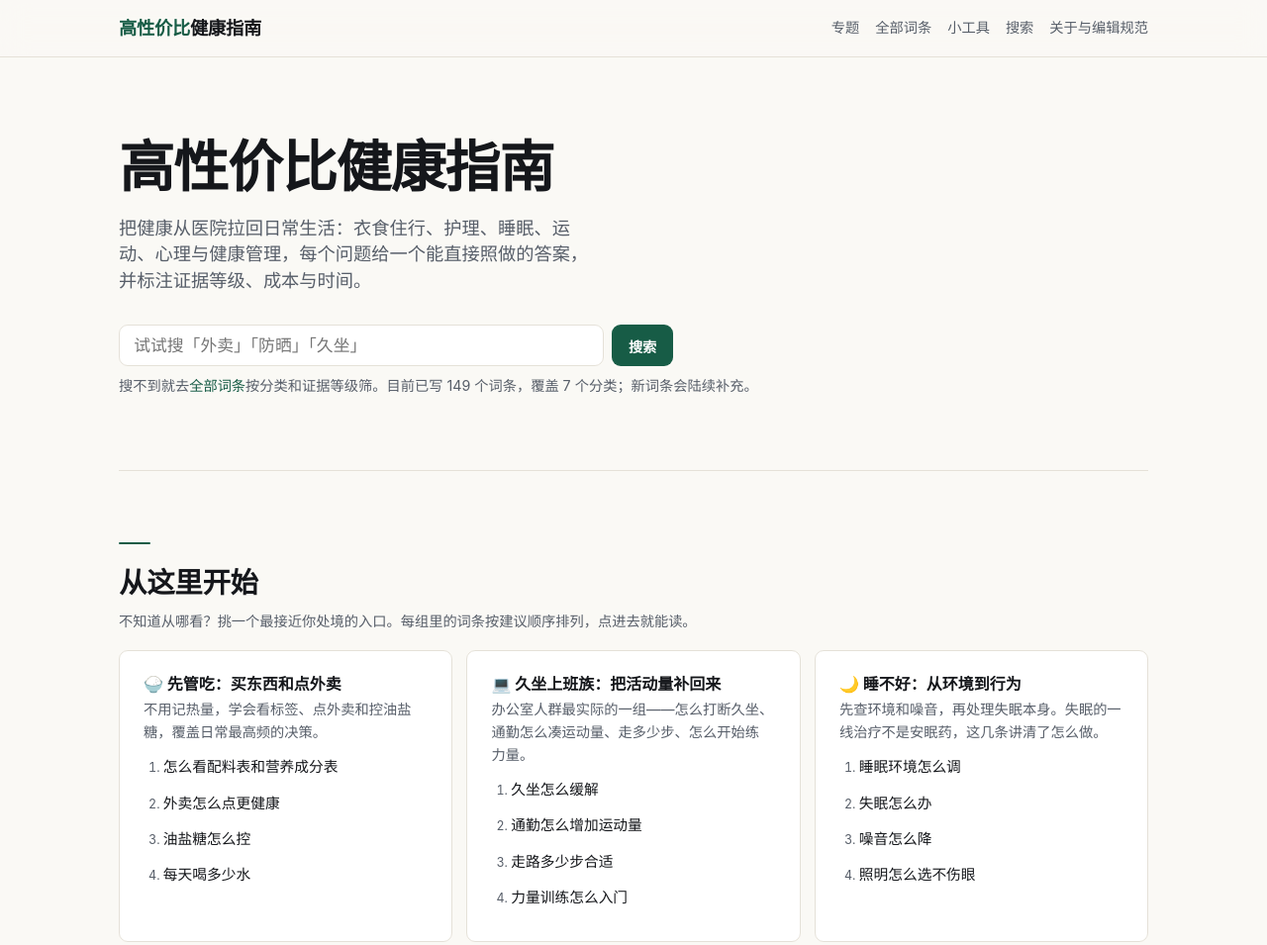
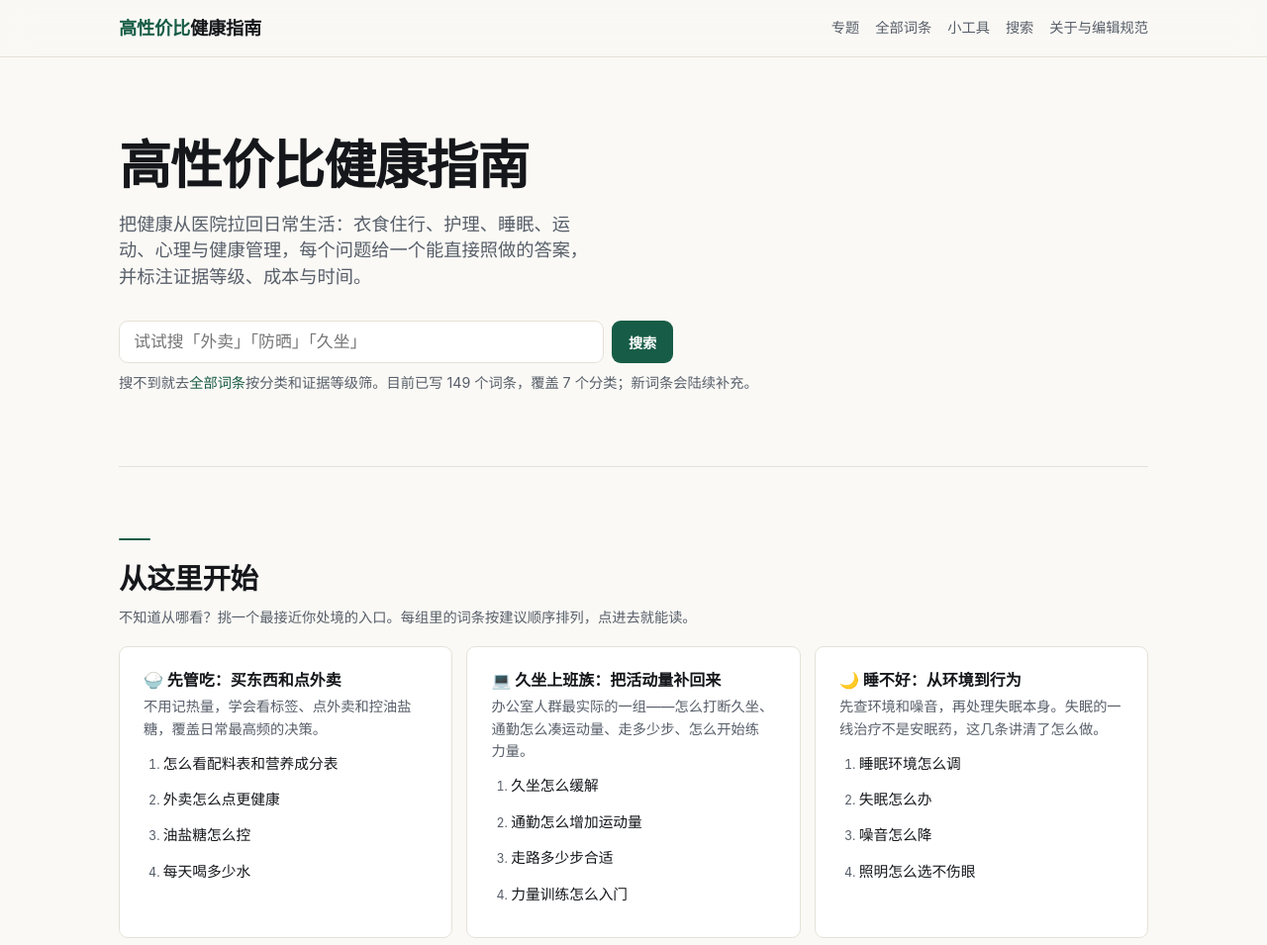
Before and after one commit to 211944049/health-guide, an Astro site: page / in a window 1280 px wide. Shown: the top 955 px of the page at 99% size. Built offline with nearby package versions, Linux system fonts and the light colour scheme; Astro itself is replaced by a stand-in of ours.

Commit message:
fix: H1 字号由「最长标题」倒推，修中文标题被拆词

```diff
--- a/src/styles/design-system.css
+++ b/src/styles/design-system.css
@@ -84,7 +84,19 @@
   --fs-lg: clamp(1.2rem, 1.12rem + 0.4vw, 1.38rem);
   --fs-xl: clamp(1.45rem, 1.3rem + 0.75vw, 1.78rem);
   --fs-2xl: clamp(1.85rem, 1.55rem + 1.5vw, 2.5rem);
-  --fs-3xl: clamp(2.3rem, 1.75rem + 2.6vw, 3.5rem);
+  /*
+    H1 的上界 = 2.7rem（43px）。
+
+    为什么不是更大：中文正文标题最长 16 字（实测 149 条里最长的
+    「经期不适怎么缓解、卫生用品怎么选」），而版心 46rem = 736px。
+      16 × 43 = 688 ≤ 736  → **最长标题也能一行放下**
+    原来是 3.5rem（56px），一行只放得下 12 字，于是 13 字以上的标题必然折行，
+    而 `text-wrap: balance` 为了拉平两行会**直接切断词语**（实测「危险」
+    被拆成「危」「险」两行）。**中文字号的上限不该由审美定，该由最长的标题定。**
+  */
+  --fs-3xl: clamp(1.85rem, 1.42rem + 1.45vw, 2.7rem);
+  /* 首页 hero 的标题只有 9 个字，可以单独放大——见下方的 .hero h1 */
+  --fs-hero: clamp(2.1rem, 1.55rem + 2.5vw, 3.3rem);
 
   /* 行高：中文比拉丁需要更松，标题反过来要更紧 */
   --lh-tight: 1.2;
@@ -126,7 +138,8 @@
 
   /* 版心：正文 66 字符左右最舒服，中文按 34–36 字/行折算 */
   --wrap: 1120px;
-  --wrap-read: 44rem;
+  /* 46rem = 736px：让最长 16 字的标题在 43px 字号下一行放得下 */
+  --wrap-read: 46rem;
 }
 
 @media (prefers-color-scheme: dark) {
@@ -217,10 +230,18 @@ h4 {
   font-weight: 700;
   /* 让长标题自己找平衡点，避免最后一行只剩一个字 */
   text-wrap: balance;
+  /*
+    中文词组断行（Chrome 119+）。不支持时自动忽略，退回逐字断行。
+    逐字断行会把「危险」拆成两行——这是上一版标题看起来最别扭的地方。
+  */
+  word-break: auto-phrase;
 }
 
 h1 {
   font-size: var(--fs-3xl);
+  /* 1.2 而不是 1.12：中文行高太紧两行会贴在一起，看起来像一团 */
+  line-height: 1.2;
+  letter-spacing: -0.015em;
   margin: 0 0 var(--sp-4);
 }
 
@@ -520,7 +541,8 @@ a:hover {
 }
 
 .hero h1 {
-  font-size: var(--fs-3xl);
+  /* 首页标题只有 9 个字，可以放大到比内页 H1 更有气势 */
+  font-size: var(--fs-hero);
   letter-spacing: -0.02em;
   line-height: 1.12;
   margin-bottom: var(--sp-4);
```
